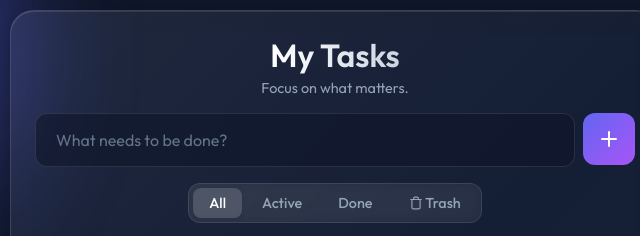
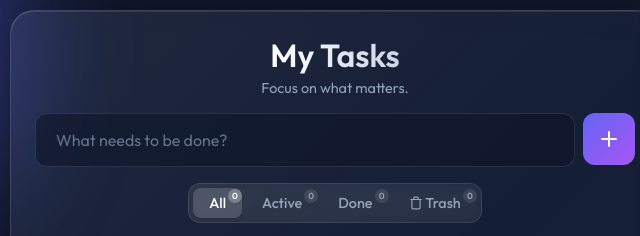
Before and after one commit to cheer77/Todo, a website built with Vite: page frontend/index.html in a window 1280 px wide. Shown: the top 236 px of the page, 305-945 px from the left. Built offline with nearby package versions, Linux system fonts and the light colour scheme; no server answers.

Commit message:
added counts of tasks to each of filter

```diff
--- a/frontend/src/js/main.js
+++ b/frontend/src/js/main.js
@@ -384,10 +384,16 @@ class App {
         const isTrashView = this.currentFilter === 'trash';
 
         if (!skipFetch) {
+            // Always fetch both to keep counters accurate
+            const fetches = [];
             if (isTrashView) {
                 this.trashTasks = await Store.getTrashTasks();
+                // Also refresh normal tasks in background for counter
+                Store.getTasks().then(t => { this.tasks = t; this._updateFilterCounts(); });
             } else {
                 this.tasks = await Store.getTasks();
+                // Also refresh trash tasks in background for counter
+                Store.getTrashTasks().then(t => { this.trashTasks = t; this._updateFilterCounts(); });
             }
         }
 
@@ -421,6 +427,7 @@ class App {
                 msg.textContent = isTrashView ? 'Trash is empty' : 'No tasks found';
             }
             this.taskList.appendChild(lottieEl);
+            this._updateFilterCounts();
             return;
         }
 
@@ -441,6 +448,35 @@ class App {
             fragment.appendChild(taskElement);
         });
         this.taskList.appendChild(fragment);
+
+        this._updateFilterCounts();
+    }
+
+    _updateFilterCounts() {
+        if (!this.filterBtns) return; // not yet initialized
+
+        const tasks = this.tasks || [];
+        const trashTasks = this.trashTasks || [];
+
+        const counts = {
+            all: tasks.length,
+            active: tasks.filter(t => !t.completed).length,
+            done: tasks.filter(t => t.completed).length,
+            trash: trashTasks.length
+        };
+
+        this.filterBtns.forEach(btn => {
+            const filter = btn.dataset.filter;
+            const count = counts[filter] ?? 0;
+
+            let badge = btn.querySelector('.filter-count');
+            if (!badge) {
+                badge = document.createElement('span');
+                badge.classList.add('filter-count');
+                btn.appendChild(badge);
+            }
+            badge.textContent = count;
+        });
     }
 }
 
--- a/frontend/src/scss/_tasks.scss
+++ b/frontend/src/scss/_tasks.scss
@@ -376,6 +376,7 @@
             color: #94a3b8;
             cursor: pointer;
             transition: all 0.2s ease;
+            position: relative;
 
             &:hover {
                 color: #e2e8f0;
@@ -386,7 +387,30 @@
                 background: rgba(255, 255, 255, 0.15);
                 color: #ffffff;
                 box-shadow: 0 2px 4px rgba(0,0,0,0.1);
+
+                .filter-count {
+                    background: rgba(255, 255, 255, 0.25);
+                    color: #fff;
+                }
             }
+        }
+
+        .filter-count {
+            position: absolute;
+            top: 1px;
+            right: 0px;
+            display: inline-flex;
+            align-items: center;
+            justify-content: center;
+            min-width: 14px;
+            height: 14px;
+            padding: 0 3px;
+            border-radius: 7px;
+            background: rgba(255, 255, 255, 0.1);
+            font-size: 0.55rem;
+            font-weight: 600;
+            line-height: 1;
+            color: #94a3b8;
         }
     }
 }
```
